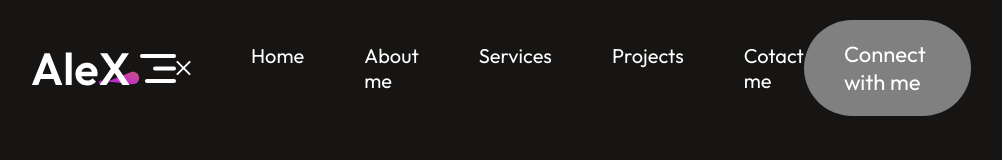
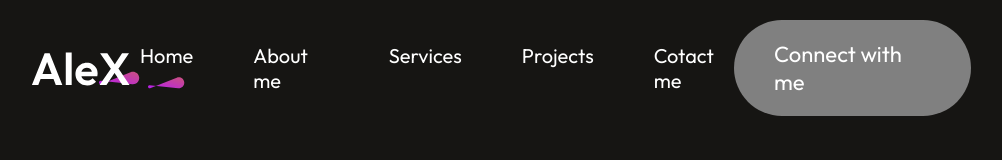
Before and after one commit to yonlysuraj/dev.Suraj, a React (Vite) app: page / in a window 1280 px wide. Shown: the top 160 px of the page, without its empty margins (139-1141 px from the left). Built offline with nearby package versions, Linux system fonts and the light colour scheme; a web font is replaced by a local one.

Commit message:
made NavBar Responsive

```diff
--- a/src/components/NavBar/NavBar.css
+++ b/src/components/NavBar/NavBar.css
@@ -39,6 +39,12 @@
 .nav-mob.close{
   display: none;
 }
+.nav-mob-open{
+  display: none;
+}
+.nav-mob-close{
+  display: none;
+}
  @media (max-width:768px) {
     .navbar{
       margin: 20px 50px;
--- a/src/components/NavBar/NavBar.jsx
+++ b/src/components/NavBar/NavBar.jsx
@@ -1,4 +1,4 @@
-import React, { useState } from 'react'
+import React, { useState , useRef} from 'react'
 import './NavBar.css'
 import logo from '../../assets/logo.svg'
 import underline from '../../assets/nav_underline.svg'
@@ -6,13 +6,21 @@
 import menu_open from '../../assets/menu_open.svg'
 import menu_close from '../../assets/menu_close.svg'
 const Navbar = () => {
-  const [menu, setMenu] = useState('');
+  const [menu, setMenu] = useState('home');
+  const menuRef = useRef();
+
+  const openMenu=() => {
+    menuRef.current.style.right="0"
+  }
+  const closeMenu=() => {
+    menuRef.current.style.right="-350px"
+  }
   return (
     <div className='navbar'>
       <img src={logo} alt="" />
-      <img src={menu_open} alt="" className='nav-mob-open'/>
-      <ul className="nav-menu">
-        <img src={menu_close} alt="" className='nav-mob-close'/>
+      <img src={menu_open} onClick={openMenu} alt="" className='nav-mob-open'/>
+      <ul ref={menuRef} className="nav-menu">
+        <img src={menu_close} alt="" onClick={closeMenu} className='nav-mob-close'/>
         <li><AnchorLink className='acnchor-link' href='#home'><p onClick={()=>setMenu('home')}>Home</p></AnchorLink>{menu==="home"? <img src={underline} alt="" />: <></>}</li>
         <li><AnchorLink className='acnchor-link' offset={50} href='#about'><p onClick={()=>setMenu('about')}>About me</p></AnchorLink>{menu==="about"? <img src={underline} alt="" />: <></>}</li>
         <li><AnchorLink className='acnchor-link' offset={50} href='#services'><p onClick={()=>setMenu('services')}>Services</p></AnchorLink>{menu==="services"? <img src={underline} alt="" />: <></>}</li>
```
